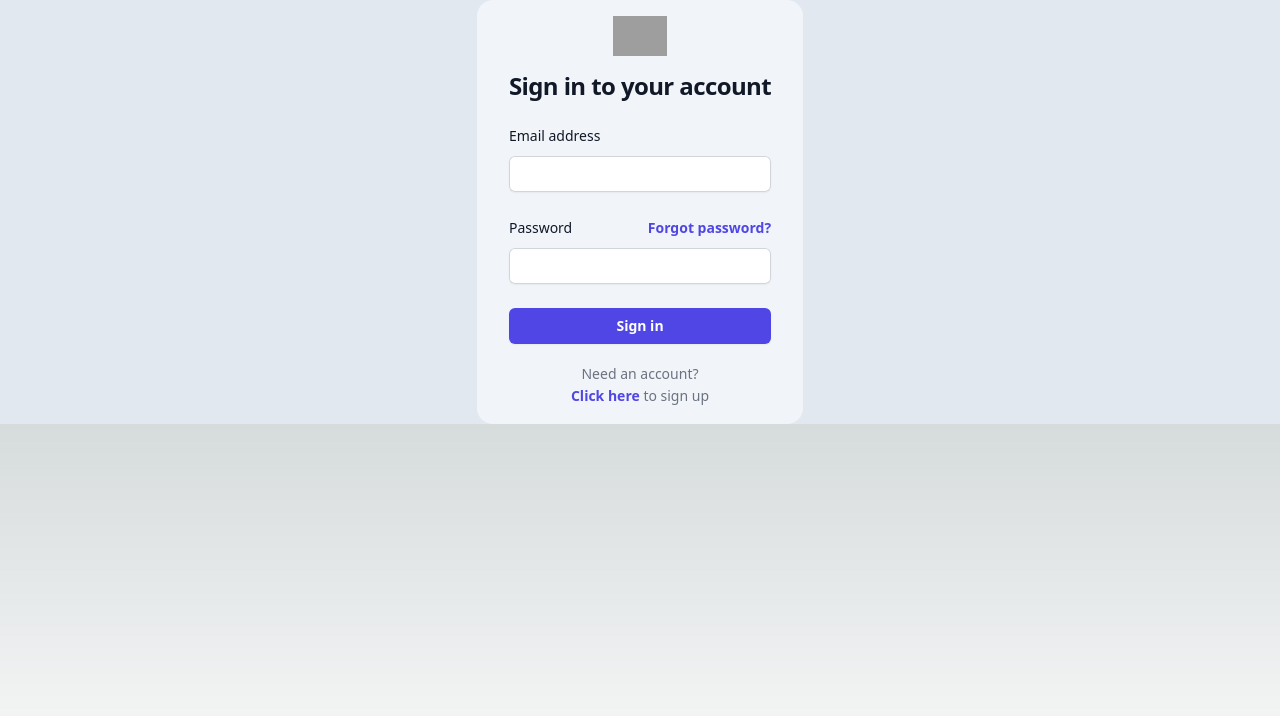
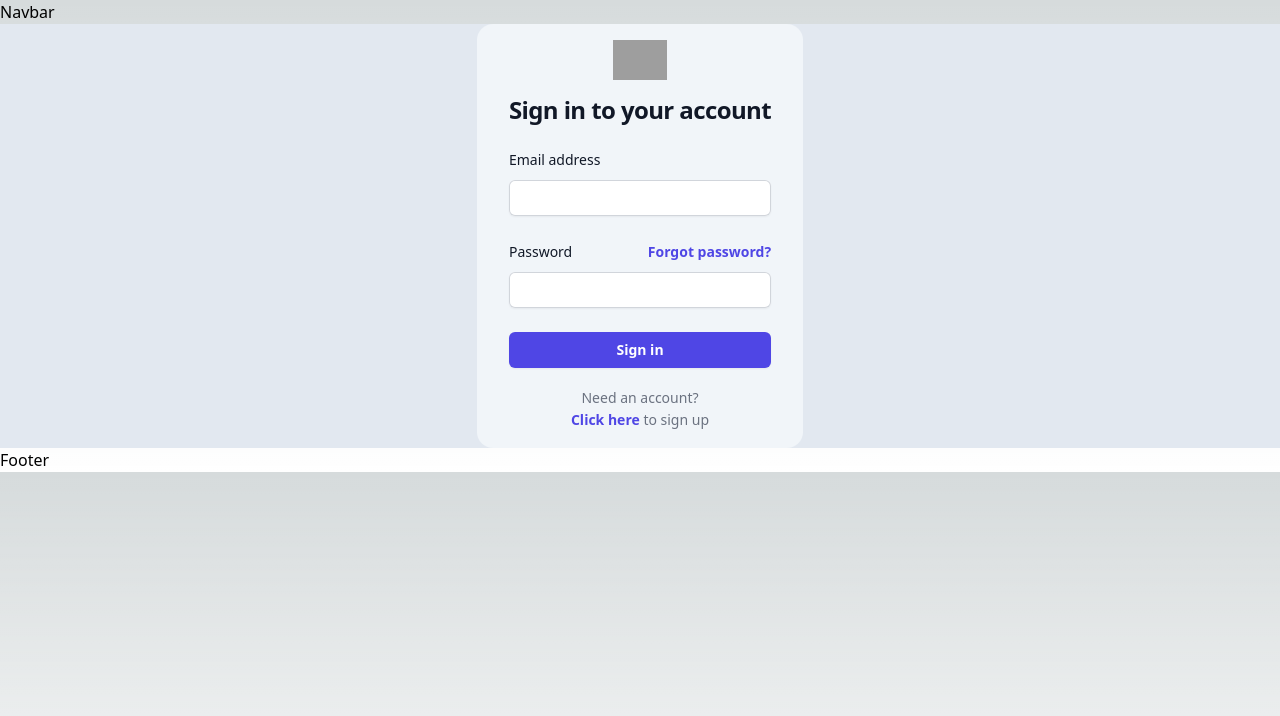
Before and after one commit to dkwhiting/twitter-clone, a Next.js app: page / in a window 1280 px wide. Shown: the top 716 px of the page. Built offline with nearby package versions, Linux system fonts and the light colour scheme; no server answers; grey boxes are pictures that could not be loaded.

Commit message:
Added header and footer

```diff
--- /dev/null
+++ b/src/app/Footer.jsx
@@ -0,0 +1,9 @@
+import React from 'react'
+
+const Footer = () => {
+  return (
+    <div>Footer</div>
+  )
+}
+
+export default Footer
--- /dev/null
+++ b/src/app/Navbar.jsx
@@ -0,0 +1,9 @@
+import React from 'react'
+
+const Navbar = () => {
+  return (
+    <div>Navbar</div>
+  )
+}
+
+export default Navbar
--- a/src/app/globals.css
+++ b/src/app/globals.css
@@ -26,7 +26,3 @@ body {
     )
     rgb(var(--background-start-rgb));
 }
-
-.container {
-  background-color: red;
-}
--- a/src/app/layout.js
+++ b/src/app/layout.js
@@ -1,3 +1,5 @@
+import Footer from './Footer'
+import Navbar from './Navbar'
 import './globals.css'
 
 export const metadata = {
@@ -8,7 +10,11 @@ export const metadata = {
 export default function RootLayout({ children }) {
   return (
     <html lang="en">
-      <body>{children}</body>
+      <body>
+        <Navbar />
+        {children}
+        <Footer />
+      </body>
     </html>
   )
 }
--- a/src/app/page.js
+++ b/src/app/page.js
@@ -3,10 +3,12 @@ import React, { useEffect, useState } from 'react'
 import Login from '../pages/Login'
 import authContext from '../pages/authContext'
 import { initializeUser } from '../pages/authContext'
+import { useRouter } from 'next/navigation'
 
 
 const App = () => {
-const [user, setUser] = useState(null)
+  const router = useRouter()
+  const [user, setUser] = useState(null)
 
   // Initialized user from localStorage on App mount
   useEffect(() => {
@@ -14,11 +16,17 @@ const [user, setUser] = useState(null)
       if (window){
       const initializedUser = await initializeUser();
       setUser(initializedUser)
+      console.log('we have window', user)
     }
-    console.log('we have window', user)
     })();
-  console.log('no window')
+    console.log('no window')
   }, [])
+
+  useEffect(()=>{
+    if (user) {
+      router.push('/home')
+    }
+  },[user])
 
   return (
     <>
--- /dev/null
+++ b/src/pages/home.jsx
@@ -0,0 +1,9 @@
+import React from 'react'
+
+const home = () => {
+  return (
+    <div>This is home</div>
+  )
+}
+
+export default home
```
